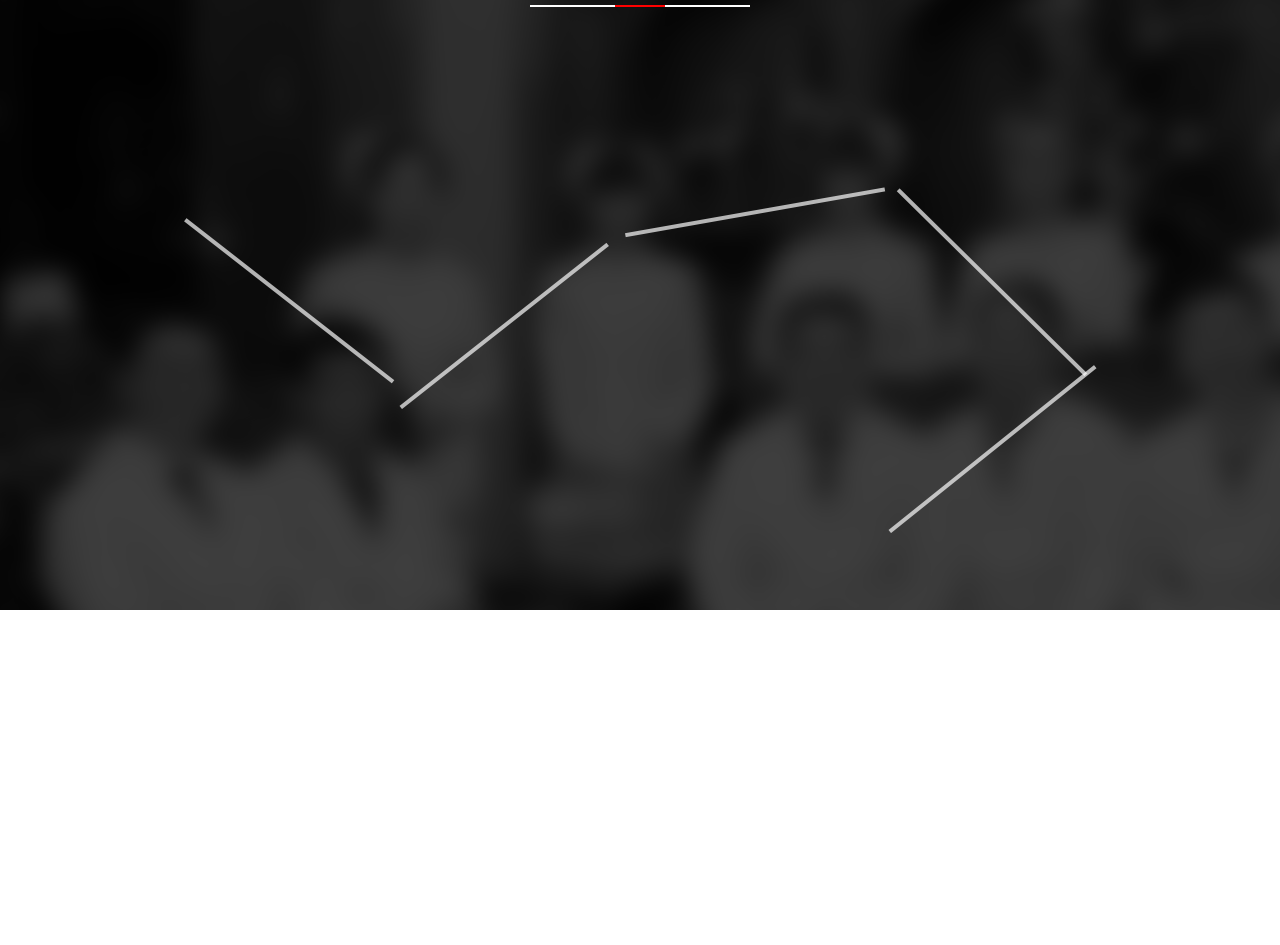
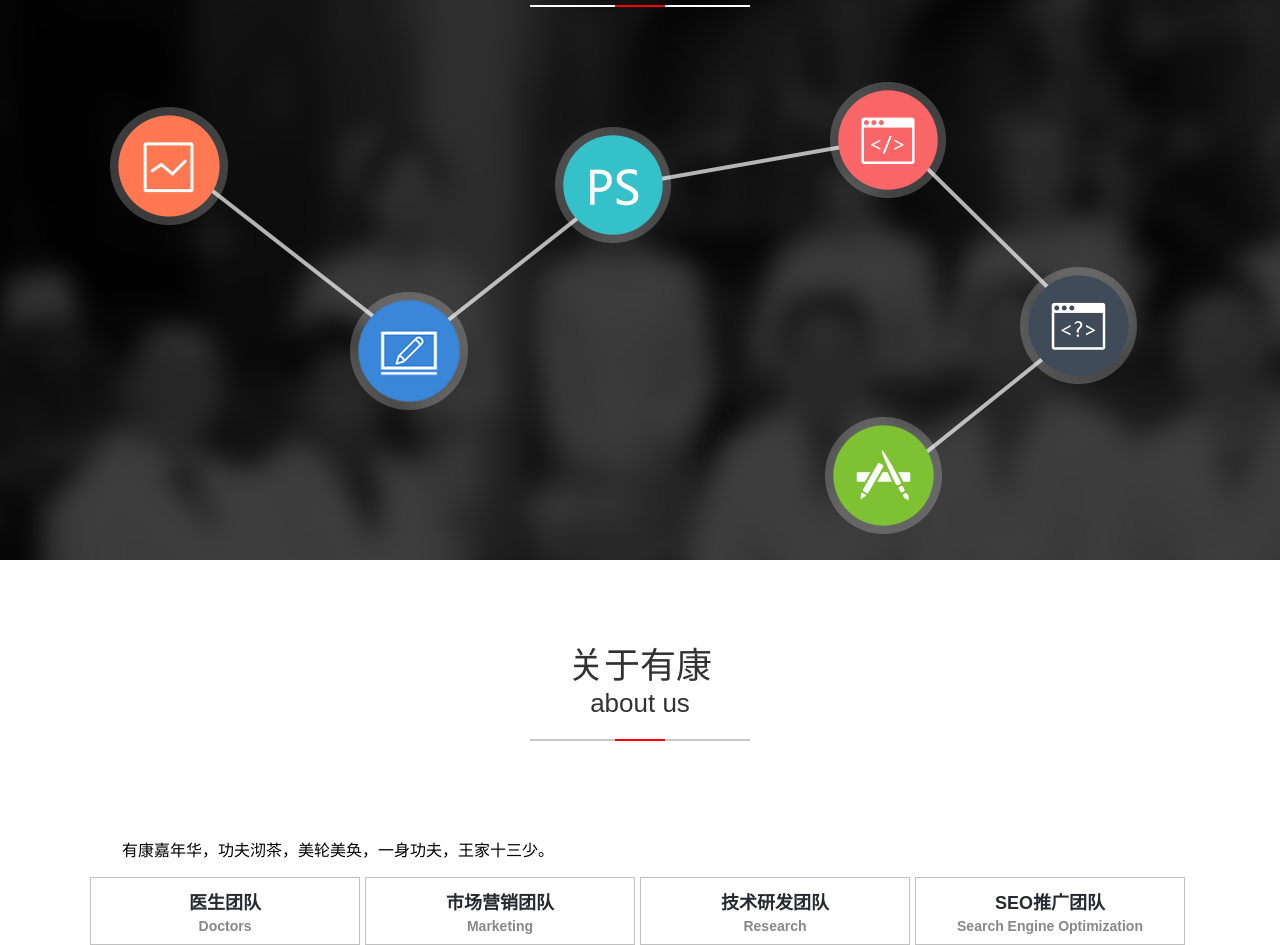
Before and after one commit to Minskyb/ykofficial, a website: page www/index.html in a window 1280 px wide. Shown: the part 1480-2425 px from the top of the page. Before the commit the page ends 2090 px from the top, so only its background shows below. Drawn offline with Linux system fonts and the light colour scheme.

Commit message:
product flow done 100% and about us team done 80%

```diff
--- a/www/index.html
+++ b/www/index.html
@@ -56,6 +56,36 @@
         </div>
     </div>
 
+    <div class="home-about-us">
+        <div class="center-width clearfix">
+            <div class="home-title dark">
+                <div class="home-title-main">关于有康</div>
+                <div class="home-title-second">about us</div>
+                <div class="home-title-bottom grey-red"></div>
+            </div>
+            <p class="description indent-2em">有康嘉年华，功夫沏茶，美轮美奂，一身功夫，王家十三少。</p>
+            <div class="js-c-team-thumbnail"></div>
+            <div class="caption  list list-inline">
+                <div class="item">
+                    <div class="main-title">医生团队</div>
+                    <div class="second-title">Doctors</div>
+                </div>
+                <div class="item">
+                    <div class="main-title">市场营销团队</div>
+                    <div class="second-title">Marketing</div>
+                </div>
+                <div class="item">
+                    <div class="main-title">技术研发团队</div>
+                    <div class="second-title">Research</div>
+                </div>
+                <div class="item">
+                    <div class="main-title">SEO推广团队</div>
+                    <div class="second-title">Search Engine Optimization</div>
+                </div>
+            </div>
+        </div>
+    </div>
+
     <script src="js/lib/require/require-2.1.20.min.js" data-main="js/app/module/index"></script>
 </body>
 </html>
--- a/www/js/app/module/index.js
+++ b/www/js/app/module/index.js
@@ -11,8 +11,9 @@ requirejs(['./common'],function(){
         'app/component/logoMenu',
         'app/component/home_main_slider',
         'app/component/home_product_introduction',
+        'app/component/home_team_thumbnail',
         'extra'
-    ],function($,BM,cHeader,cLogoMenu,cHMSlider,cHPIntroduction){
+    ],function($,BM,cHeader,cLogoMenu,cHMSlider,cHPIntroduction,CHTThumbnail){
 
         function Index(options){
 
@@ -28,7 +29,8 @@ requirejs(['./common'],function(){
                 '.js-c-header':cHeader,
                 '.js-c-logoMenu':cLogoMenu,
                 '.js-c-slider':cHMSlider,
-                '.js-c-product-introduction':cHPIntroduction
+                '.js-c-product-introduction':cHPIntroduction,
+                '.js-c-team-thumbnail':CHTThumbnail
             }
         }
 
--- a/www/less/common.less
+++ b/www/less/common.less
@@ -7,6 +7,10 @@ body,html{
 body{
   font-family: "微软雅黑", "宋体", SimHei, arial;
   font-size: 16px;
+}
+
+.indent-2em{
+  text-indent: 2em;
 }
 
 .center-width{
--- a/www/less/index.less
+++ b/www/less/index.less
@@ -123,7 +123,7 @@
   .home-title-bottom:after{
     .home-title-bottom-after(#000000);
   }
-  /*------------ --------- ----------*/
+  /*------------ white-red ----------*/
   .home-title-bottom.white-red{
     .home-title-bottom(red);
   }
@@ -132,6 +132,16 @@
   }
   .home-title-bottom.white-red:after{
     .home-title-bottom-after(#ffffff);
+  }
+  /*------------ grey-red ----------*/
+  .home-title-bottom.grey-red{
+    .home-title-bottom(red);
+  }
+  .home-title-bottom.grey-red:before{
+    .home-title-bottom-before(#C9C9C9);
+  }
+  .home-title-bottom.grey-red:after{
+    .home-title-bottom-after(#C9C9C9);
   }
 }
 .home-title.white{
@@ -147,7 +157,7 @@
   background-repeat: no-repeat;
 }
 .flow{
-  margin-top: 100px;
+  margin-top: 50px;
   padding-bottom: 76px;
   position: relative;
   .flow-bone{
@@ -159,23 +169,112 @@
     display: block;
     position: absolute;
     background-repeat: no-repeat;
+    width: 118px;
+    height: 118px;
+    .transition(0.5s);
+    &:after{
+      display: block;
+      position: absolute;
+      font-size: 28px;
+      color: #fffefe;
+      .opacity(0);
+      .transition(0.3s);
+    }
+    &:hover{
+      .transform-scale(1.1,1.1);
+      &:after{
+        .opacity(1);
+      }
+    }
   }
   .flow-analysis{
+    top: -30px;
+    left: 20px;
     background-image: url("../images/flow_analysis.png");
+    &:after{
+      content: '调研分析';
+      top: -65px;
+    }
   }
   .flow-plan{
+    top: 155px;
+    left: 260px;
     background-image: url("../images/flow_plan.png");
+    &:after{
+      content: '产品策划';
+      top: 145px;
+    }
   }
   .flow-design{
+    top: -10px;
+    left: 465px;
     background-image: url("../images/flow_design.png");
+    &:after{
+      content: 'UI设计';
+      left: 15px;
+      top: -60px;
+    }
   }
   .flow-develop{
+    top: -55px;
+    left: 740px;
     background-image: url("../images/flow_develop.png");
+    &:after{
+      content: '技术开发';
+      top:135px;
+    }
   }
   .flow-test{
+    top: 130px;
+    left: 930px;
     background-image: url("../images/flow_test.png");
+    &:after{
+      content: '测试';
+      left: 145px;
+      top: 35px;
+      width: 80px;
+    }
   }
   .flow-online{
-
+    top: 280px;
+    left: 735px;
+    background-image: url("../images/flow_online.png");
+    &:after{
+      content: '完成上线';
+      left: -140px;
+      top: 40px;
+    }
   }
 }
+
+.team-thumbnail{
+  .item{
+    width: 270px;
+    height: 208px;
+    margin-right: 5px;
+  }
+}
+
+.home-about-us{
+  .caption{
+    .item{
+      width: 268px;
+      margin-right: 5px;
+      text-align: center;
+      padding: 10px 0;
+      border: 1px solid #C0C0C0;
+      .main-title{
+        font-size: 18px;
+        font-weight: bold;
+        color: #282a30;
+        line-height: 30px;
+        height: 30px;
+      }
+      .second-title{
+        font-size: 14px;
+        font-weight: bold;
+        color: #888888;
+      }
+    }
+  }
+}
--- a/www/less/mixins/vendor-prefix.less
+++ b/www/less/mixins/vendor-prefix.less
@@ -14,7 +14,7 @@
            transition: opacity @transition;
 }
 
-.transition-transform(@transition){
+.transition-transform(@transition ){
   -webkit-transition:  -webkit-transform @transition;
        -ms-transition:  -ms-transform @transition;
       -moz-transition:  -moz-transform @transition;
--- a/www/less/modal.less
+++ b/www/less/modal.less
@@ -12,16 +12,13 @@
 }
 
 .modal{
-  display: block;
+  display: none;
   position: fixed;
   top: 0;
   left: 0;
   right: 0;
   bottom: 0;
-  z-index: -1;
-  &.in{
-    z-index:1050;
-  }
+  z-index:1050;
   &> .modal-dialog{
     display: block;
     width: 640px;
```
Also changed, not shown: www/css/main.css, www/js/lib/modal.js, 1 other file.
